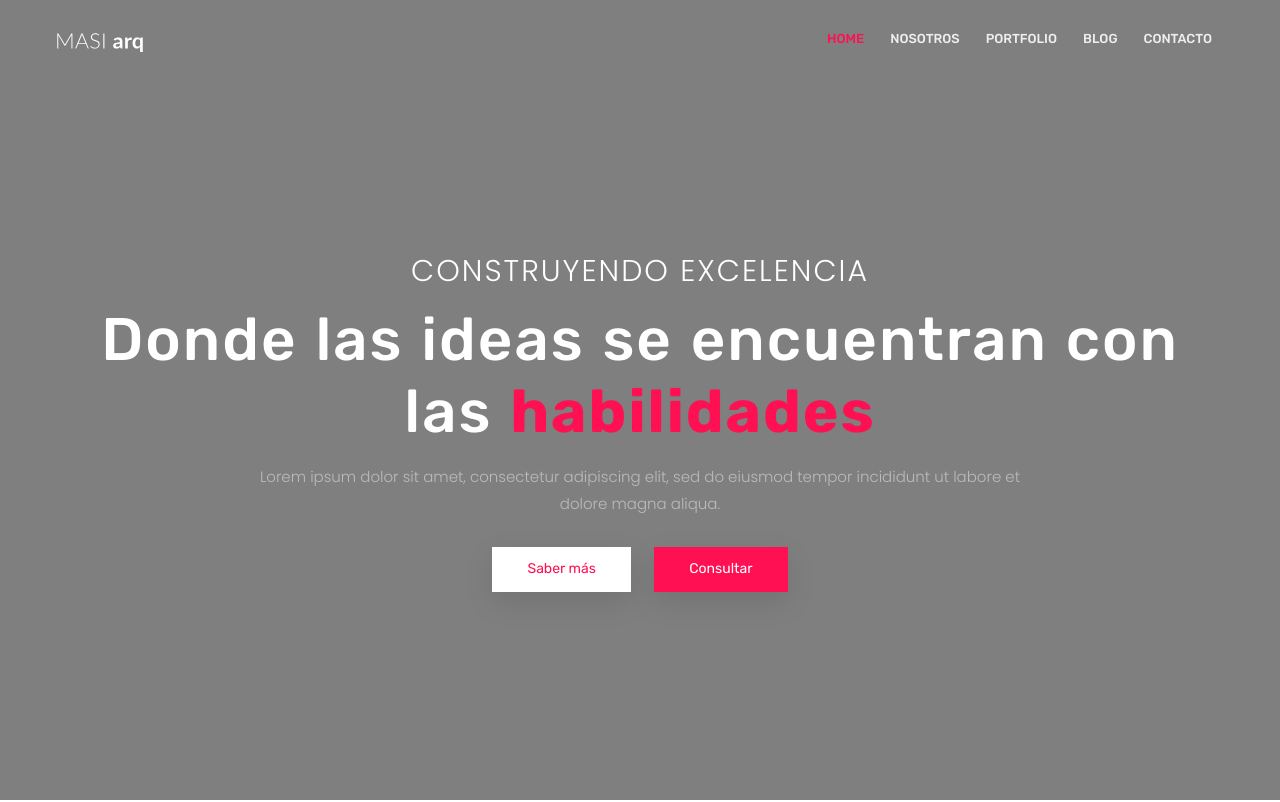
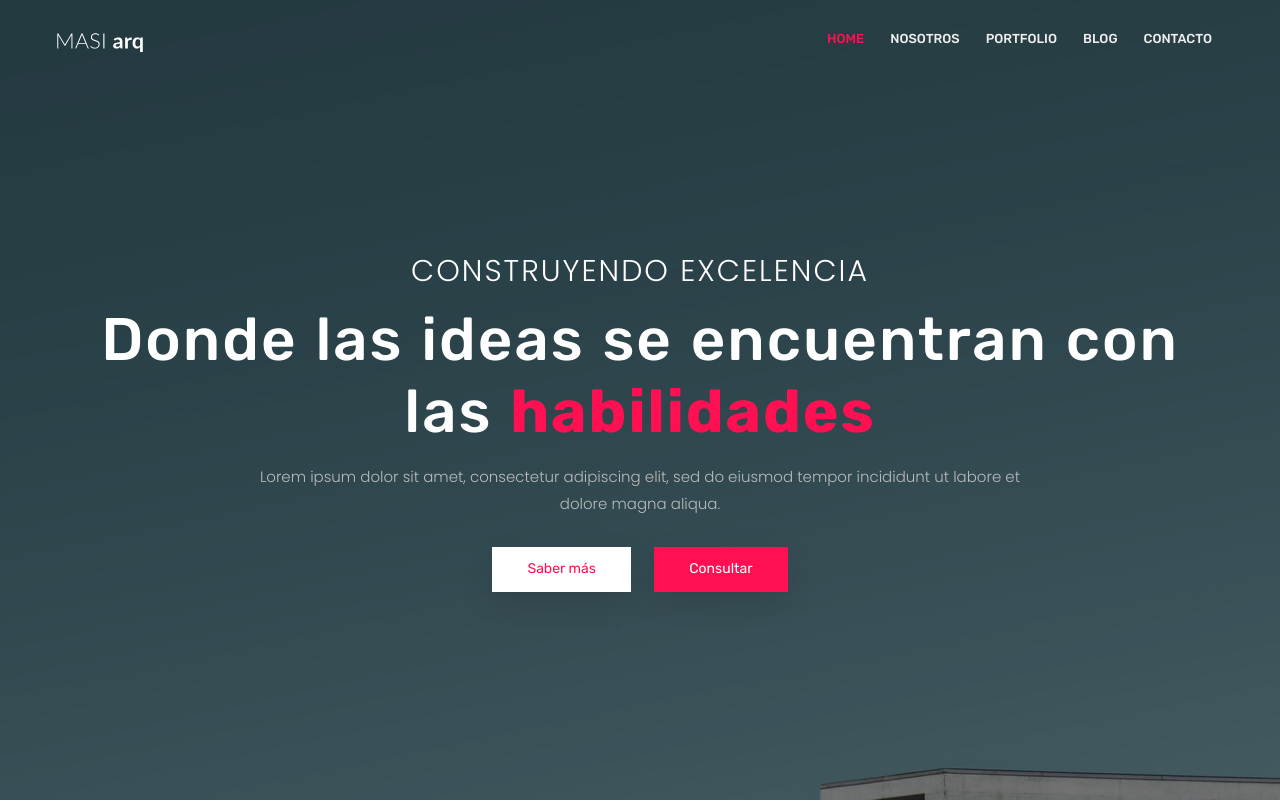
Before and after one commit to dickardorarin/mi-repositorio, a plain HTML site: page index.html in a window 1280 px wide. Shown: the top 802 px of the page. Drawn offline with Linux system fonts and the light colour scheme.

Commit message:
intento 5

```diff
--- a/index.html
+++ b/index.html
@@ -93,7 +93,7 @@
 	<!-- =====================================
     	==== Start Header -->
 
-	<header class="header valign bg-img" data-scroll-index="0" data-overlay-dark="5" data-background="mi_repositorio/img/bg.jpg" data-stellar-background-ratio="0.5">
+	<header class="header valign bg-img" data-scroll-index="0" data-overlay-dark="5" data-background="img/bg4.jpg" data-stellar-background-ratio="0.5">
 
 		<div class="container">
 			<div class="row">
```
